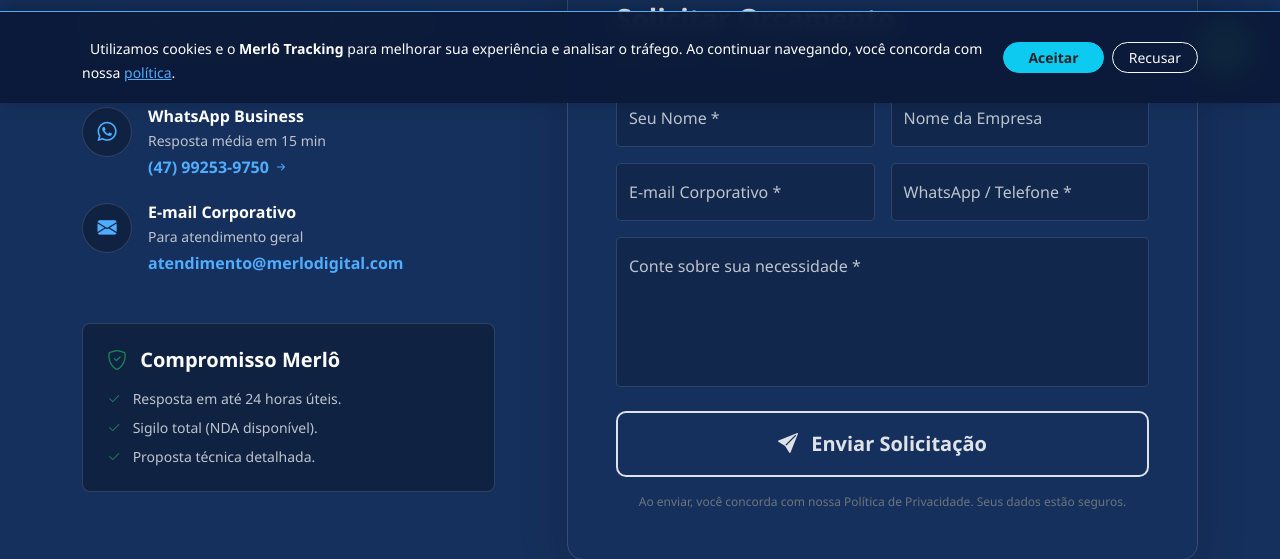
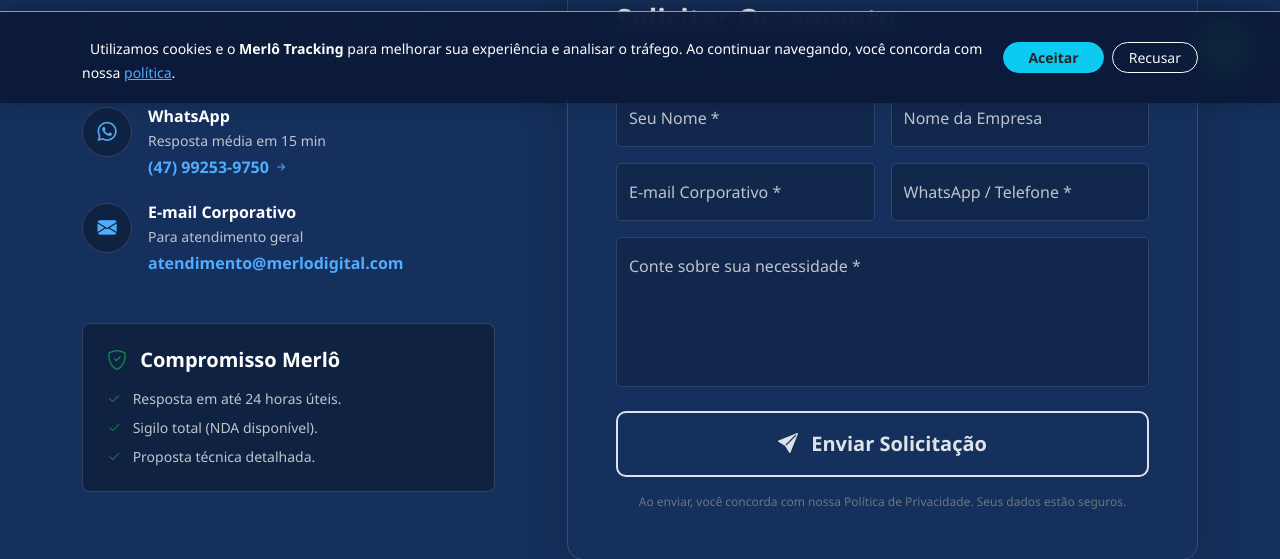
Before and after one commit to merlosolucoes-hub/merlo-digital, a Flask app: page /contato in a window 1280 px wide. Shown: the part 697-1256 px from the top of the page. Run offline with Flask 3, Linux system fonts and the light colour scheme.

Commit message:
Business

```diff
--- a/templates/contato.html
+++ b/templates/contato.html
@@ -35,7 +35,7 @@
                             <i class="bi bi-whatsapp"></i>
                         </div>
                         <div>
-                            <h6 class="fw-bold text-white mb-1">WhatsApp Business</h6>
+                            <h6 class="fw-bold text-white mb-1">WhatsApp</h6>
                             <p class="text-muted small mb-1">Resposta média em 15 min</p>
                             <a href="https://wa.me/5547992539750" target="_blank" class="text-info text-decoration-none fw-bold">
                                 (47) 99253-9750 <i class="bi bi-arrow-right-short"></i>
```
